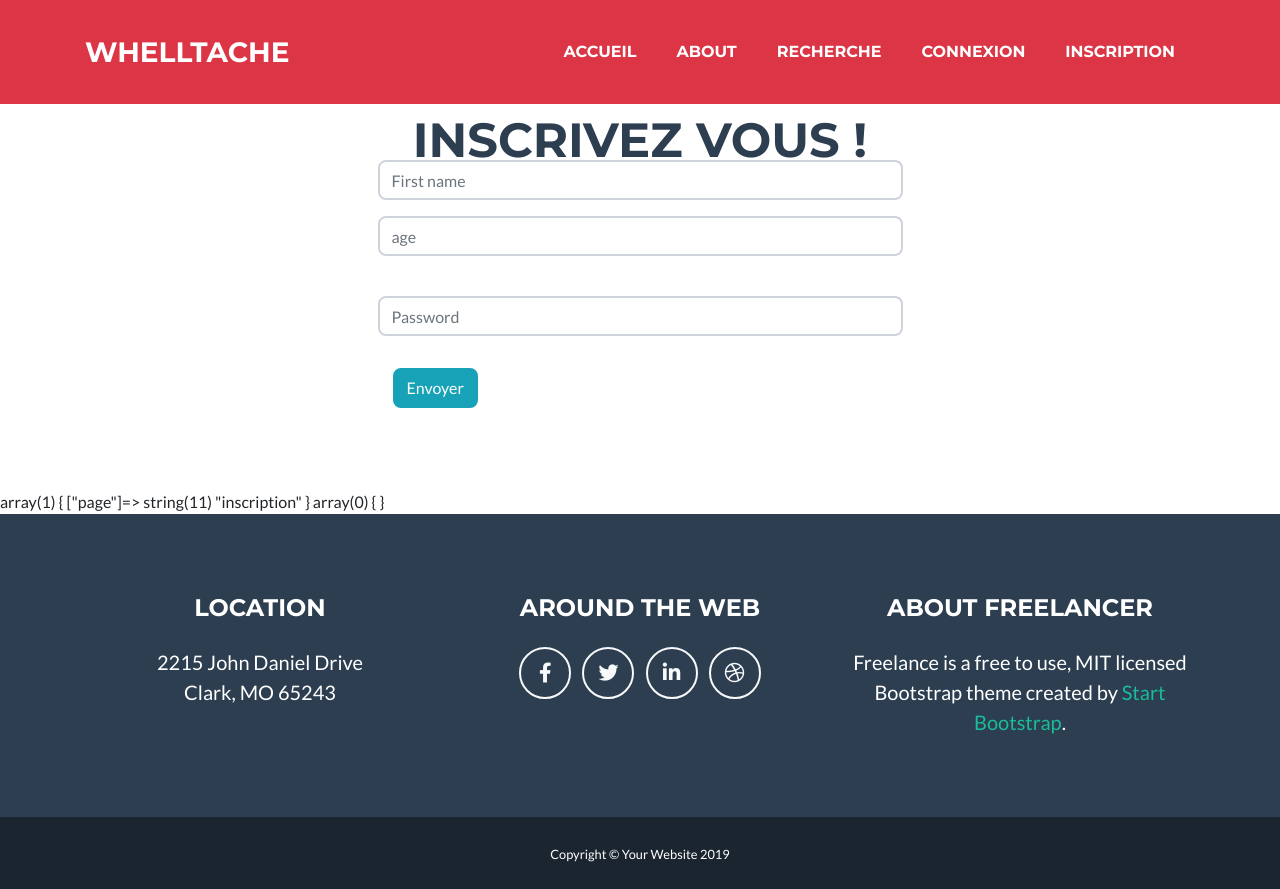
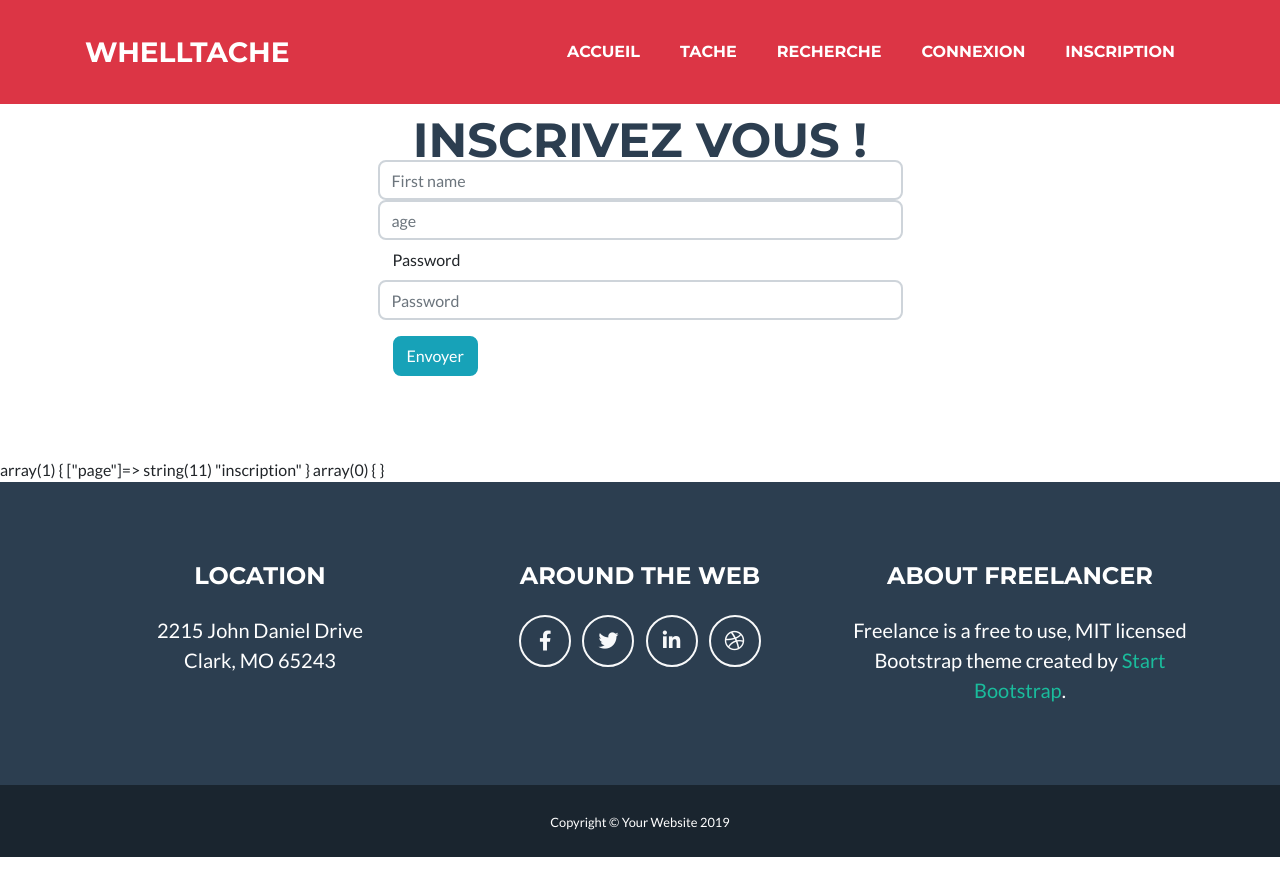
Before and after one commit to wondergaelle/whelltache, a PHP site: page /index.php?page=inscription in a window 1280 px wide. After the commit the page ends 857 px from the top, so only its background shows below. Run offline with PHP 8.4, Linux system fonts and the light colour scheme; data that the repository does not hold is empty; some libraries are stand-ins or nearby versions.

Commit message:
inscription sans avatar et mise a jour header

```diff
--- a/pages/inscription.php
+++ b/pages/inscription.php
@@ -1,28 +1,26 @@
 <section class="page-section portfolio" id="portfolio">
-    <div class="container ">
+    <div class="container">
         <?php
 
         $form = false;
-        if (!empty($_POST["nom"]) && !empty($_POST["age"]) && !empty($_POST["genre"])&& !empty($_POST["avatar"])) {
+        if (!empty($_POST["nom"]) && !empty($_POST["age"]) && !empty($_POST["genre"])) {
             $form = true;
             $passHash = password_hash($_POST["password"], PASSWORD_BCRYPT);
 
-            $sql = "INSERT INTO utilisateur(nom,age,password,civilite_id,avatar_id)
-            values (:n, :a, :pwd, :civ, :ava)";
+            $sql = "INSERT INTO utilisateur(nom,age,password,civilite_id)
+            values (:n, :a, :pwd, :civ)";
 
             $statement = $dbh->prepare($sql);
             $statement->bindParam(":n", $_POST["nom"]);
             $statement->bindParam(":a", $_POST["age"]);
             $statement->bindParam(":pwd", $passHash);
             $statement->bindParam(":civ", $_POST["genre"]);
-            $statement->bindParam(":ava", $_POST["avatar"]);
 
             $resultat = $statement->execute();
         }
         ?>
         <div class="mx-auto col-md-12 col-lg-6">
-            <h2 class="page-section-heading text-center text-uppercase text-secondary mb-0 ">INSCRIVEZ VOUS !</h2>
-            <div>
+            <h2 class="page-section-heading text-center text-uppercase text-secondary mb-0">INSCRIVEZ VOUS !</h2>
 
             <?php
             if ($form && $resultat) echo "ok";
@@ -30,67 +28,53 @@
             ?>
 
             <form action="index.php?page=inscription" method="post">
-                    <div class="form-group">
-                        <div class="form-group">
+                <div class="">
+                    <div class="">
                         <input name="nom" type="text" class="form-control" placeholder="First name">
                     </div>
-                        <div class="form-group">
+                    <div class="">
                         <input name="age" type="number" class="form-control" placeholder="age">
                     </div>
                     <div>
                         <?php
-                        $sql = "select *from civilite";
+                        $sql="select *from civilite";
 
                         $stmt = $dbh->prepare($sql);
                         $stmt->execute();
 
-                        $civilites = $stmt->fetchAll();
+                        $civilites= $stmt->fetchAll();
+
 
                         foreach ($civilites as $civility) :?>
 
                             <div class="custom-control custom-radio">
-                                <input type="radio" id="customRadio<?= $civility["id"] ?>" name="genre"
-                                       value="<?= $civility["id"] ?>"
+                                <input type="radio" id="customRadio<?= $civility["id"]?>" name="genre" value="<?= $civility["id"] ?>"
                                        class="custom-control-input">
-                                <label class="custom-control-label" for="customRadio<?= $civility["id"] ?>">
-                                    <?= $civility['libelle'] ?>
+                                <label class="custom-control-label" for="customRadio<?= $civility["id"]?>">
+                                    <?=$civility['libelle'] ?>
                                 </label>
-                            </div>
-                        <?php endforeach; ?>
-                    </div>
-                    <div class="form-group">
-                        <div>
-                            <label for="inputPassword3" class=" col-form-label"></label>
-                        </div>
-                        <div class="">
-                            <input name="password" type="password" class="form-control" id="inputPassword3" placeholder="Password">
-                        </div>
-                    </div>
-
-            </div>
-            <div class="card-group align-space-between form-group ">
-                <?php
-                $sql = "select *from avatar";
-                $stmt = $dbh->prepare($sql);
-                $stmt->execute();
-                $avatars = $stmt->fetchAll();
-                foreach ($avatars as $avatar) :?>
-                    <div class="card-deck" style="width: 12rem;">
-                        <div class="card">
-                            <input type="radio" name="avatar" id="radio-choice-1 "/>
-                            <label for="radio-choice-1"><img class="card-img-top " src="img/avatars/<?php echo $avatar["img"]; ?>"</label>
-                        </div>
                             </div>
                         <?php endforeach; ?>
                     </div>
 
                     <div class="form-group">
+                        <div>
+                            <label for="inputPassword3" class="col-sm-2 col-form-label">Password</label>
+                        </div>
+                        <div class="">
+                            <input name="password" type="password" class="form-control" id="inputPassword3"
+                                   placeholder="Password">
+                        </div>
+
+                    </div>
+                </div>
+                <div class="form-group">
                     <div class="col-sm-10">
                         <button type="submit" class="btn btn-info">Envoyer</button>
                     </div>
                 </div>
+        </div>
 
-        </div>
         </form>
 
     </div>
--- a/parts/header.php
+++ b/parts/header.php
@@ -37,7 +37,7 @@ x@x@
                 </li>
                 <li class="nav-item mx-0 mx-lg-1">
                     <a class="nav-link py-3 px-0 px-lg-3 rounded js-scroll-trigger"
-                       href="index.php?page=about">About</a>
+                       href="index.php?page=tache">Tache</a>
                 </li>
 
                 <li class="nav-item mx-0 mx-lg-1">
```
Lines whose indentation alone changed are shown as unchanged.
